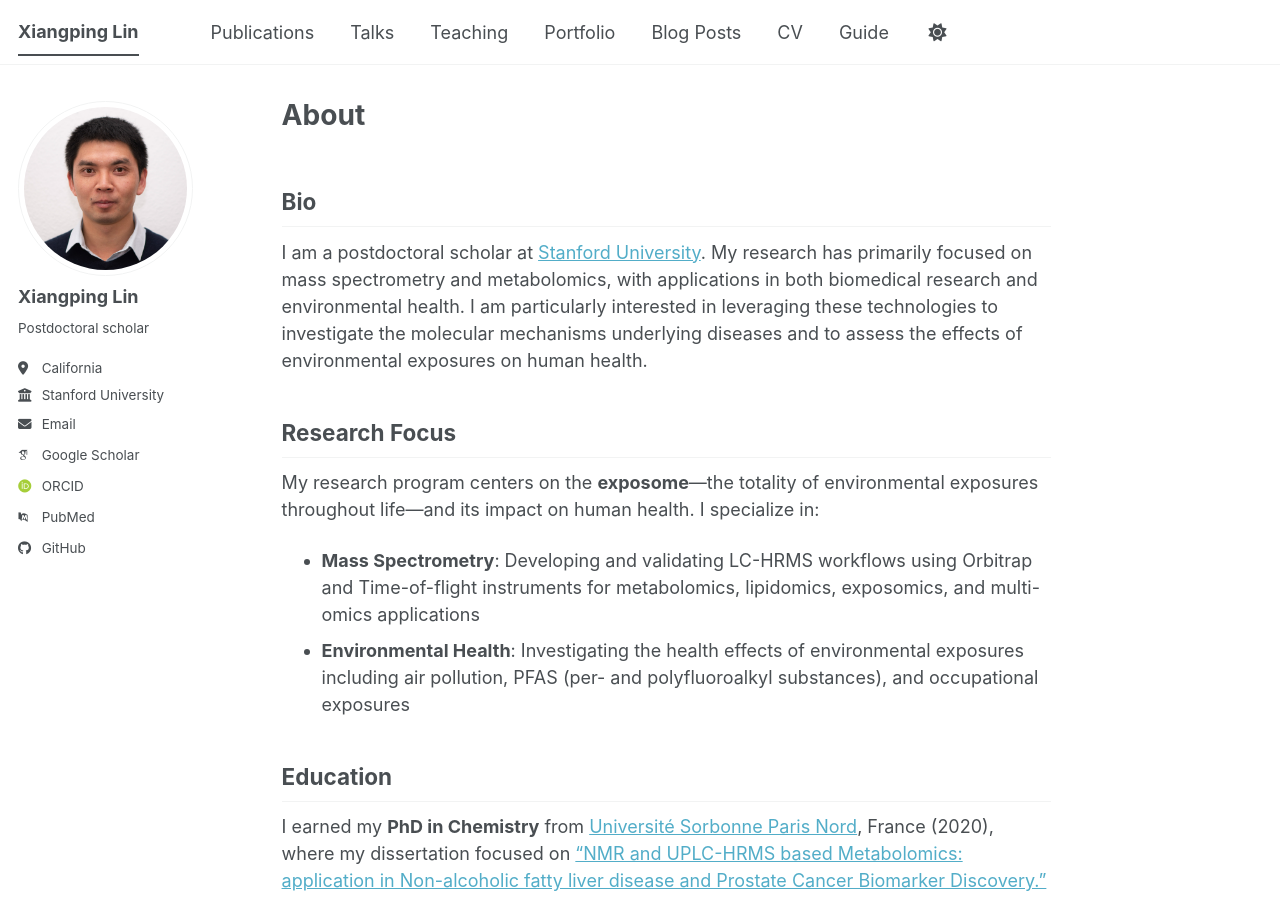
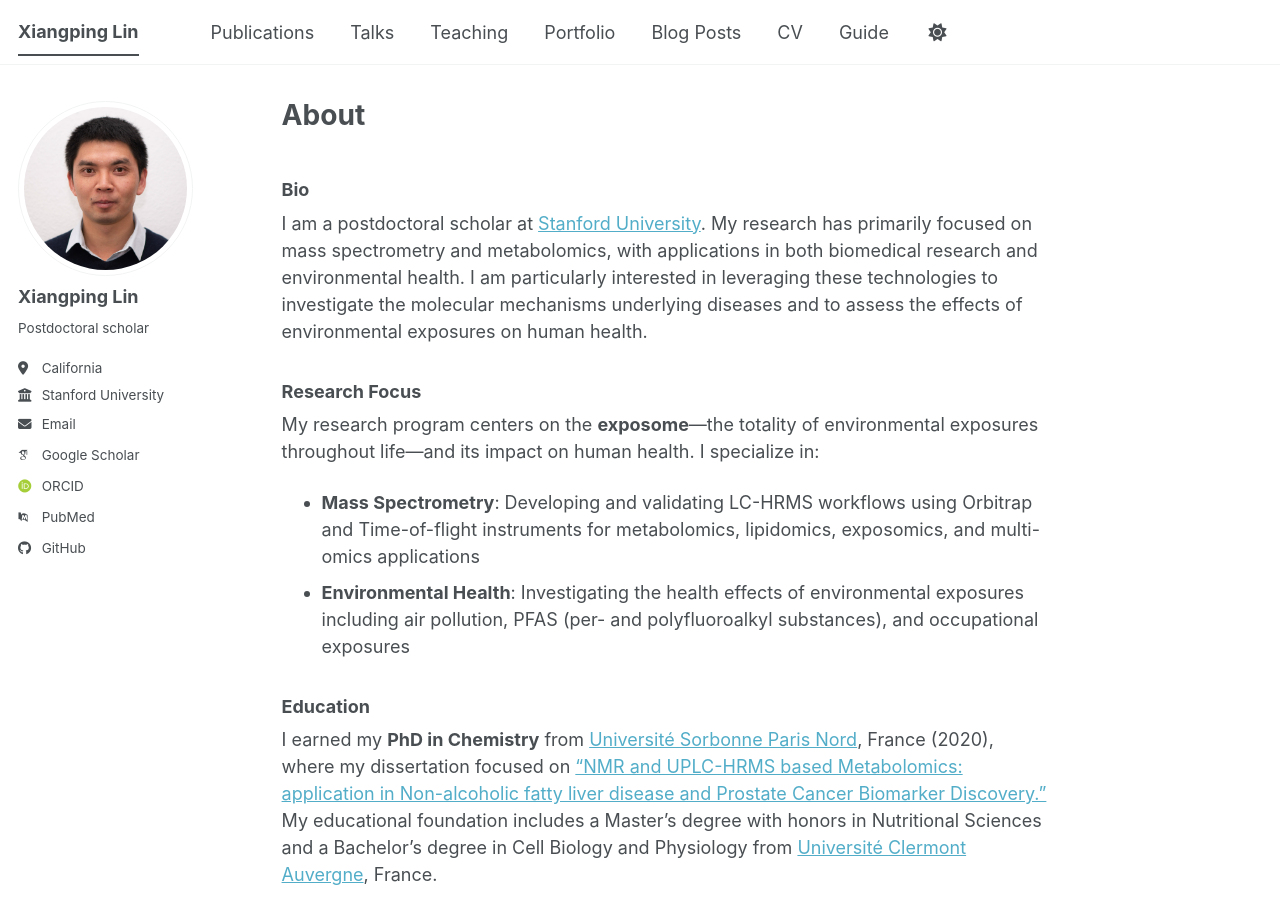
Before and after one commit to xiangpinglin/xiangpinglin.github.io, a Jekyll site: the page built from _pages/about.md, in a window 1280 px wide and 900 px high. Built offline with Jekyll 4.4.1, drawn with Linux system fonts in a browser that asks for light colours; some web fonts are replaced; a script bundle is joined from its source files by our own code; library files that are not in the unit come from our copies.

```diff
--- a/_pages/about.md
+++ b/_pages/about.md
@@ -7,22 +7,22 @@ redirect_from:
   - /about.html
 ---
 
-## Bio
+### Bio
 
 I am a postdoctoral scholar at [Stanford University](https://www.stanford.edu/). My research has primarily focused on mass spectrometry and metabolomics, with applications in both biomedical research and environmental health. I am particularly interested in leveraging these technologies to investigate the molecular mechanisms underlying diseases and to assess the effects of environmental exposures on human health.
 
-## Research Focus
+### Research Focus
 
 My research program centers on the **exposome**—the totality of environmental exposures throughout life—and its impact on human health. I specialize in:
 
 * **Mass Spectrometry**: Developing and validating LC-HRMS workflows using Orbitrap and Time-of-flight instruments for metabolomics, lipidomics, exposomics, and multi-omics applications
 * **Environmental Health**: Investigating the health effects of environmental exposures including air pollution, PFAS (per- and polyfluoroalkyl substances), and occupational exposures
 
-## Education
+### Education
 
 I earned my **PhD in Chemistry** from [Université Sorbonne Paris Nord](https://www.univ-spn.fr/), France (2020), where my dissertation focused on ["NMR and UPLC-HRMS based Metabolomics: application in Non-alcoholic fatty liver disease and Prostate Cancer Biomarker Discovery."](https://theses.hal.science/tel-03369719/) My educational foundation includes a Master's degree with honors in Nutritional Sciences and a Bachelor's degree in Cell Biology and Physiology from [Université Clermont Auvergne](https://www.uca.fr/), France.
 
-## Mentoring & Teaching
+### Mentoring & Teaching
 
 I am passionate about training the next generation of scientists and actively mentor students through multiple Stanford programs:
 - Stanford Summer Research Program (SSRP)-Amgen Scholars Program
@@ -32,18 +32,18 @@ I am passionate about training the next generation of scientists and actively me
 
 Through these programs, I guide students in analyzing health disparities, environmental exposures, and inflammatory bowel disease research while providing comprehensive training in R programming, statistical analysis, and scientific communication.
 
-## Professional Service
+### Professional Service
 
 I serve on the **Early Career Editorial Board** of journal *Metabolites* (2025-Present) and am an active member of the American Society for Mass Spectrometry and Stanford Medicine Children's Health Center for IBD and Celiac Disease. I regularly serve as a peer reviewer for journals including *Nature Communications*, *Cell Reports Medicine*, and *Analytical Chemistry*.
 
-## Technical Expertise
+### Technical Expertise
 
 My technical skills span:
 - **Analytical Chemistry**: LC-HRMS method development, NMR spectroscopy, sample preparation optimization
 - **Computational**: R and Python programming, statistical analysis
 - **Research Areas**: Environmental health, biomarker discovery, multi-ethnic population studies, precision medicine
 
-## Looking Forward
+### Looking Forward
 
 My vision is to advance **precision environmental health** through innovative analytical approaches that capture the complexity of real-world exposures and their biological effects. I am particularly interested in developing standardized methodologies for exposome research and addressing environmental health disparities in vulnerable populations.
 
```
